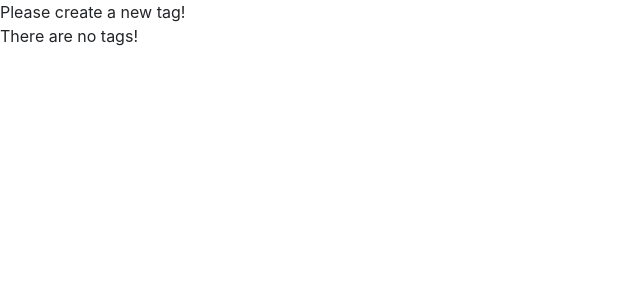
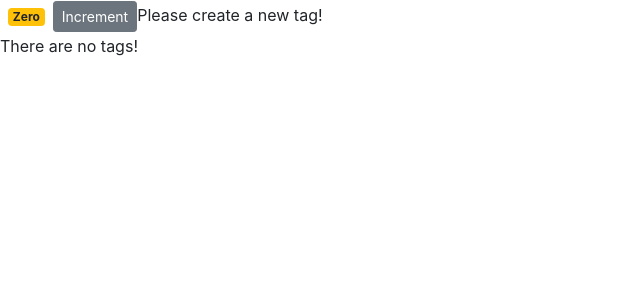
Before and after one commit to TazzyG/counter-app, a React (Create React App) app: page / in a window 1280 px wide. Shown: the top 300 px of the page, without its empty margins (0-640 px from the left). Built offline with nearby package versions, Linux system fonts and the light colour scheme.

Commit message:
add bind the with constructor

```diff
--- a/src/components/counter.jsx
+++ b/src/components/counter.jsx
@@ -4,6 +4,16 @@
     count: 0,
     tags: []
   };
+
+  constructor() {
+    super();
+    this.handleIncrement = this.handleIncrement.bind(this);
+  }
+
+  handleIncrement() {
+    console.log("Increment Clicked", this);
+  }
+
   renderTags() {
     if (this.state.tags.length === 0) return <p>There are no tags!</p>;
     return (
@@ -18,10 +28,28 @@
   render() {
     return (
       <div>
+        <span className={this.getBadgeClasses()}>{this.formatCount()}</span>
+        <button
+          onClick={this.handleIncrement}
+          className="btn btn-secondary btn-sm"
+        >
+          {" "}
+          Increment
+        </button>
         {this.state.tags.length === 0 && "Please create a new tag!"}
         {this.renderTags()}
       </div>
     );
   }
+  getBadgeClasses() {
+    let classes = "badge m-2 badge-";
+    classes += this.state.count === 0 ? "warning" : "primary";
+    return classes;
+  }
+
+  formatCount() {
+    const { count } = this.state;
+    return count === 0 ? "Zero" : count;
+  }
 }
 export default Counter;
--- a/src/index.js
+++ b/src/index.js
@@ -1,7 +1,7 @@
 import React from "react";
 import ReactDOM from "react-dom";
 import "./index.css";
-import App from "./App";
+// import App from "./App";
 import registerServiceWorker from "./registerServiceWorker";
 import "bootstrap/dist/css/bootstrap.css";
 import Counter from "./components/counter";
```
